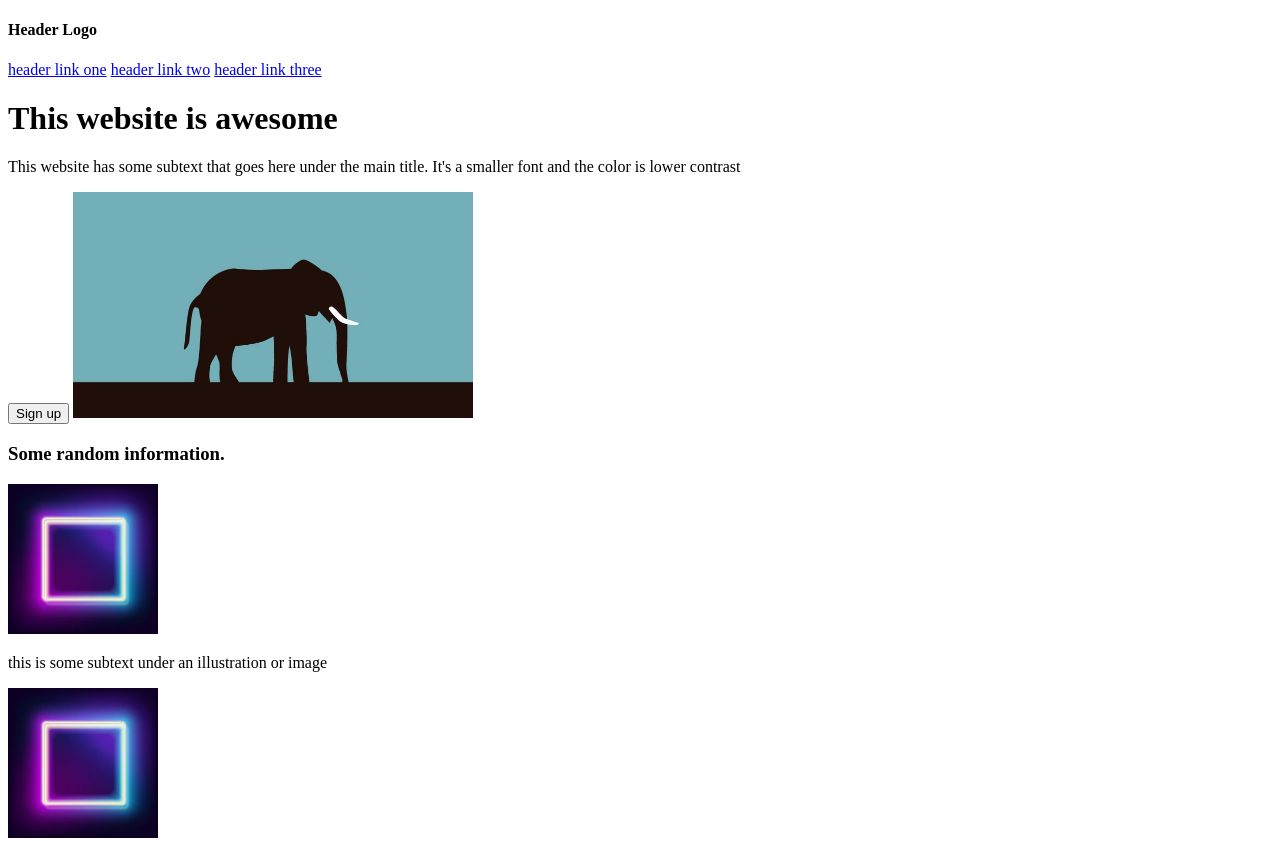
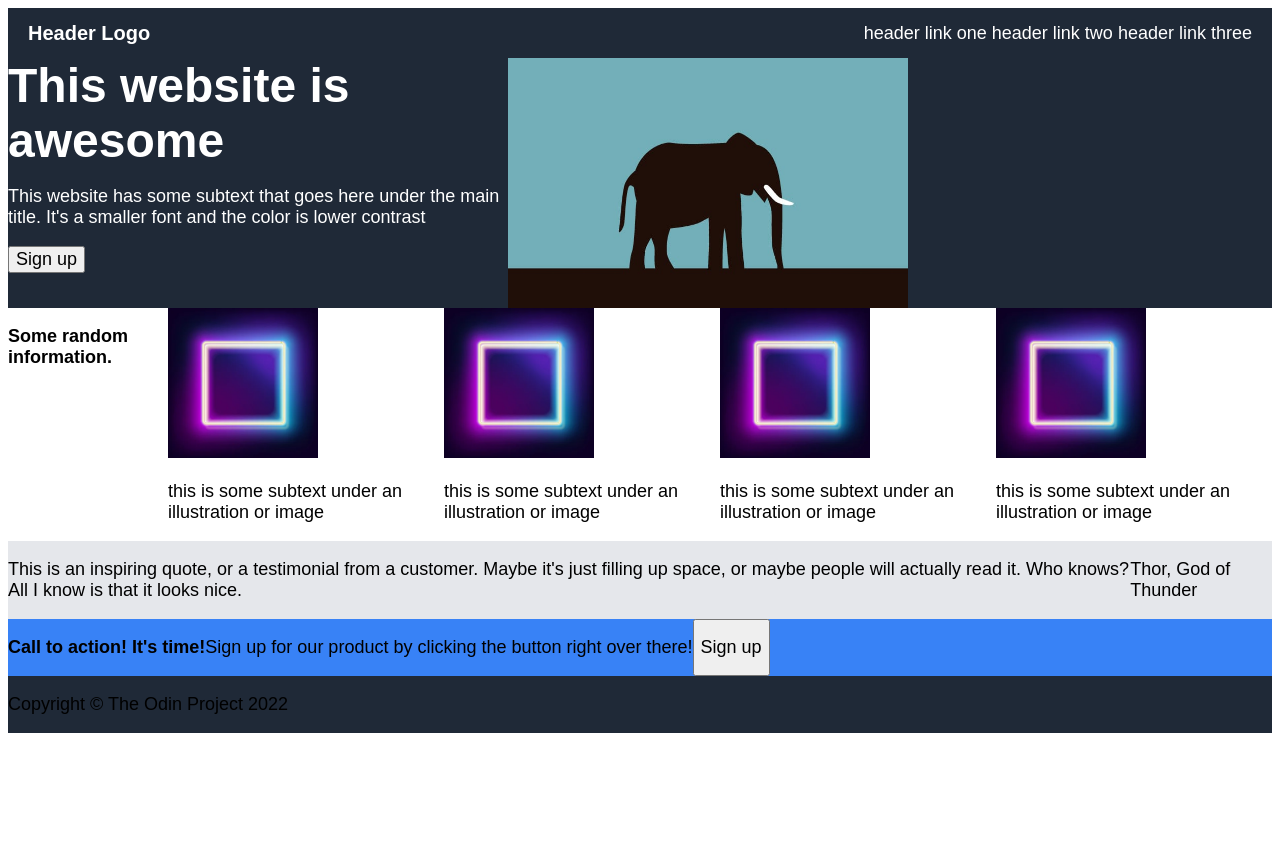
Before and after one commit to EthanCope/odin-landing-page, a plain HTML site: page index.html in a window 1280 px wide. Shown: the top 841 px of the page. After the commit the page ends 800 px from the top, so only its background shows below. Drawn offline with Linux system fonts and the light colour scheme.

Commit message:
Add CSS colors and basic layout

```diff
--- a/index.html
+++ b/index.html
@@ -3,27 +3,38 @@
   <head>
     <meta charset="utf-8" />
     <title>Landing Page</title>
+    <link rel="stylesheet" href="style.css" />
   </head>
 
   <body>
+    <div class="container">
       <div class="nav-banner">
-      <h4>Header Logo</h4>
+        <h2 class="logo">Header Logo</h2>
+
+        <div class="header-link-container">
           <a href="#">header link one</a>
           <a href="#">header link two</a>
           <a href="#">header link three</a>
         </div>
+      </div>
 
       <div class="greeting">
-      <h1 class="header-text">This website is awesome</h1>
+        <div class="intro-text">
+          <h1 class="header-text">This website is awesome <br /></h1>
           <p class="discription">
-        This website has some subtext that goes here under the main title. It's
-        a smaller font and the color is lower contrast
+            This website has some subtext that goes here under the main title.
+            It's a smaller font and the color is lower contrast
           </p>
           <button class="sign-up-btn">Sign up</button>
-      <img src="images/place-holder-image.jpeg" length="300px" width="400px" />
+        </div>
+        <img
+          src="images/place-holder-image.jpeg"
+          length="300px"
+          width="400px"
+        />
       </div>
 
-    <div class="cards-container">
+      <div class="card-container">
         <h3 class="cards-header">Some random information.</h3>
         <div>
           <img src="images/square-image.webp" length="150px" width="150px" />
@@ -45,9 +56,9 @@
 
       <div class="quote">
         <p>
-        This is an inspiring quote, or a testimonial from a customer. Maybe it's
-        just filling up space, or maybe people will actually read it. Who knows?
-        All I know is that it looks nice.
+          This is an inspiring quote, or a testimonial from a customer. Maybe
+          it's just filling up space, or maybe people will actually read it. Who
+          knows? All I know is that it looks nice.
         </p>
         <p>Thor, God of Thunder</p>
       </div>
@@ -61,5 +72,6 @@
       <footer>
         <p>Copyright © The Odin Project 2022</p>
       </footer>
+    </div>
   </body>
 </html>
--- /dev/null
+++ b/style.css
@@ -0,0 +1,66 @@
+* {
+  font-family: Hero, Haettenschweiler, "Arial Narrow Bold", sans-serif;
+  font-size: 18px;
+}
+
+.nav-banner {
+  display: flex;
+  height: 50px;
+  width: auto;
+  background-color: #1f2937;
+  color: white;
+
+  align-items: center;
+  justify-content: space-between;
+}
+.logo {
+  margin-left: 20px;
+  font-size: 20px;
+}
+.header-link-container {
+  margin-right: 20px;
+}
+a {
+  color: white;
+  text-decoration: none;
+}
+a:hover {
+  background-color: orange;
+  color: black; /*Not working?*/
+}
+a:visited {
+  color: white;
+}
+.greeting {
+  display: flex;
+  width: auto;
+  height: 250px;
+  background-color: #1f2937;
+  color: white;
+}
+.intro-text {
+  width: 500px;
+}
+.header-text {
+  font-size: 48px;
+  margin: 0;
+}
+
+.card-container {
+  display: flex;
+}
+
+.quote {
+  display: flex;
+  background-color: #e5e7eb;
+}
+
+.call-to-action {
+  display: flex;
+  background-color: #3882f6;
+}
+
+footer {
+  display: flex;
+  background-color: #1f2937;
+}
```
Lines whose indentation alone changed are shown as unchanged.
